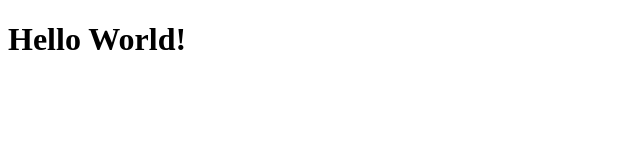
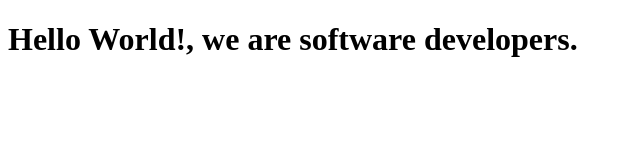
Before and after one commit to Jord4N-AC/Micro-Trials, a plain HTML site: page fcc-test-suite-template-master/index.html in a window 1280 px wide. Shown: the whole page, without its empty margins (0-640 px from the left). Drawn offline with Linux system fonts and the light colour scheme.

Commit message:
Update index.html

```diff
--- a/fcc-test-suite-template-master/index.html
+++ b/fcc-test-suite-template-master/index.html
@@ -8,7 +8,7 @@
 
   <body>
 
-    <h1>Hello World!</h1>
+    <h1>Hello World!, we are software developers.</h1>
     <script src="https://cdn.freecodecamp.org/testable-projects-fcc/v1/bundle.js"></script>
 
     <!--
```
